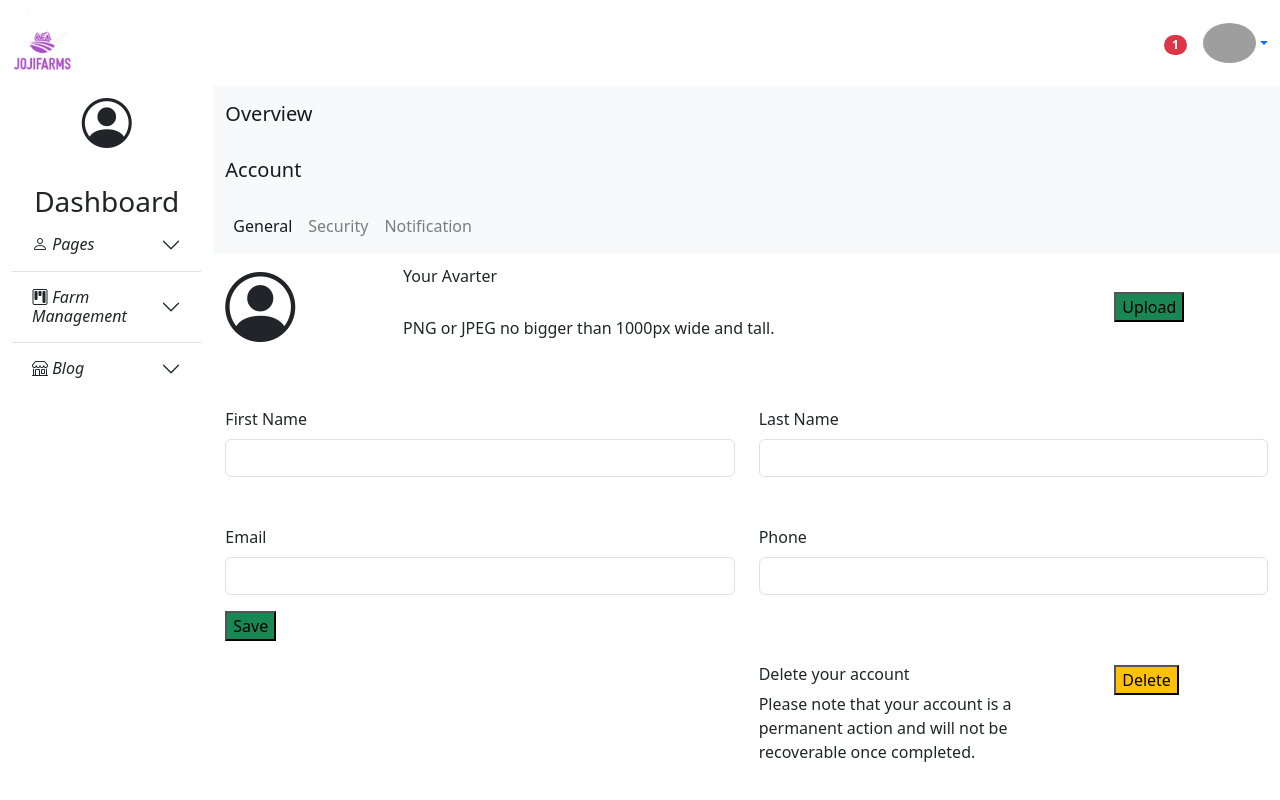
After one commit to jimacha/joji_farm, a Flask app: page /account in a window 1280 px wide. The commit adds this page. Run offline with Flask 3, Linux system fonts and the light colour scheme; parts of the project's set-up code (start-up, migrations or seed data) failed here and were passed over; some libraries are stand-ins or nearby versions; grey boxes are pictures that could not be loaded.

Commit message:
updating the routes

```diff
--- a/app.py
+++ b/app.py
@@ -66,6 +66,32 @@ def create_app():
         """ Generate a UUID and convert it to a tring """
         cache_id = str(uuid.uuid4())
         return render_template("login.html", cache_id=cache_id)
+
+    @app.route('/account', strict_slashes=True)
+    def account():
+        """function that renders the branch template"""
+
+        """ Generate a UUID and convert it to a tring """
+        cache_id = str(uuid.uuid4())
+        return render_template("account.html", cache_id=cache_id)
+
+    @app.route('/profile', strict_slashes=True)
+    def profile():
+        """function that renders the branch template"""
+
+        """ Generate a UUID and convert it to a tring """
+        cache_id = str(uuid.uuid4())
+        return render_template("profile.html", cache_id=cache_id)
+
+    @app.route('/profile/projects', strict_slashes=True)
+    def projects():
+        """function that renders the branch template"""
+
+        """ Generate a UUID and convert it to a tring """
+        cache_id = str(uuid.uuid4())
+        return render_template("projects.html", cache_id=cache_id)
+
+
 
     @app.route('/shop', strict_slashes=True)
     def edit_product():
--- a/static/css/main.css
+++ b/static/css/main.css
@@ -22,3 +22,10 @@
  .profile {
     font-size: 50px;
  }
+ .caption-2 figcaption {
+   width: 80%;
+   position: absolute;
+   bottom: 1rem;
+   left: 10%;
+   background: rgba(255, 255, 255, 0.6);
+ }
--- /dev/null
+++ b/templates/account.html
@@ -0,0 +1,92 @@
+{% extends 'base.html' %}
+
+{% block content %}
+<div class="row">
+    <nav class="navbar navbar-expand-lg navbar-light bg-light">
+        <div class="container-fluid">
+          <a class="navbar-brand" href="#">Overview</a>
+          <button class="navbar-toggler" type="button" data-bs-toggle="collapse" data-bs-target="#navbarNavDropdown" aria-controls="navbarNavDropdown" aria-expanded="false" aria-label="Toggle navigation">
+            <span class="navbar-toggler-icon"></span>
+          </button>
+        </div>
+      </nav>
+    </div>
+<div class="row">
+<nav class="navbar navbar-expand-lg navbar-light bg-light">
+    <div class="container-fluid">
+      <a class="navbar-brand" href="#">Account</a>
+      <button class="navbar-toggler" type="button" data-bs-toggle="collapse" data-bs-target="#navbarNavDropdown" aria-controls="navbarNavDropdown" aria-expanded="false" aria-label="Toggle navigation">
+        <span class="navbar-toggler-icon"></span>
+      </button>
+    </div>
+  </nav>
+</div>
+<div class="row">
+    <nav class="navbar navbar-expand-lg navbar-light bg-light">
+        <div class="container-fluid">
+          <div class="collapse navbar-collapse" id="navbarNavDropdown">
+            <ul class="navbar-nav">
+              <li class="nav-item">
+                <a class="nav-link active" aria-current="page" href="#">General</a>
+              </li>
+              <li class="nav-item">
+                <a class="nav-link" href="#">Security</a>
+              </li>
+              <li class="nav-item">
+                <a class="nav-link" href="#">Notification</a>
+              </li>
+            </ul>
+          </div>
+        </div>
+      </nav>
+    </div>
+<div class="row align-items-center">
+  <div class="col-2 profile-img">
+    <i class="bi bi-person-circle" style="font-size: 70px;"></i>
+  </div>
+  <div class="col-8">
+    <h6>Your Avarter</h6><br>
+    <h6>PNG or JPEG no bigger than 1000px wide and tall.</h6>
+
+  </div>
+  <div class="col-2">
+    <button class="bg-success">Upload</button>
+  </div>
+</div>
+<div class="row mt-5 d-flex justify-content-between">
+    <div class="col">
+        <label class="form-label" name="f_name">First Name</label><br>
+        <input class="form-control" type="text">
+    </div>
+    <div class="col">
+        <label name="f_name">Last Name</label><br>
+        <input class="form-control"  type="text">
+    </div>
+</div>
+<div class="row mt-5 d-flex justify-content-between">
+    <div class="col">
+        <label name="f_name">Email</label><br>
+        <input class="form-control"  type="text">
+    </div>
+    <div class="col">
+        <label name="f_name">Phone</label><br>
+        <input class="form-control"  type="text">
+    </div>
+</div>
+<div class="row mt-3">
+    <div class="col-2">
+        <button class="bg-success ">Save</button>
+    </div>
+</div>
+<div class="row d-flex justify-content-end pt-4">
+    <div class="col-4">
+        <h6>Delete your account</h6>
+        <p>Please note that your account is a
+            permanent action and will not be recoverable once completed.
+        </p>
+    </div>
+    <div class="col-2">
+        <button class="bg-warning">Delete</button>
+    </div>
+</div>
+{% endblock %}
--- a/templates/base.html
+++ b/templates/base.html
@@ -87,9 +87,9 @@
                 data-bs-parent="#accordionFlushExample">
                 <div class="accordion-body">
                   <ul>
-                    <li><a href="#" class=" list-group-item list-group-item-action"><i class="bi bi-person-fill">
+                    <li><a href="{{url_for('account')}}" class=" list-group-item list-group-item-action"><i class="bi bi-person-fill">
                           Account</i></a></li>
-                    <li><a href="#" class=" list-group-item list-group-item-action"><i class="bi bi-person-fill">My
+                    <li><a href="{{url_for('profile')}}" class=" list-group-item list-group-item-action"><i class="bi bi-person-fill">My
                           profile</i></a></li>
 
                     <li><a href="#" class=" list-group-item list-group-item-action"><i class="bi bi-people">
```
Also changed, not shown: templates/profile.html (added, +80 -0 lines), templates/projects.html (added, +60 -0 lines), test_add_blog.py (added, +54 -0 lines), 1 other file.
